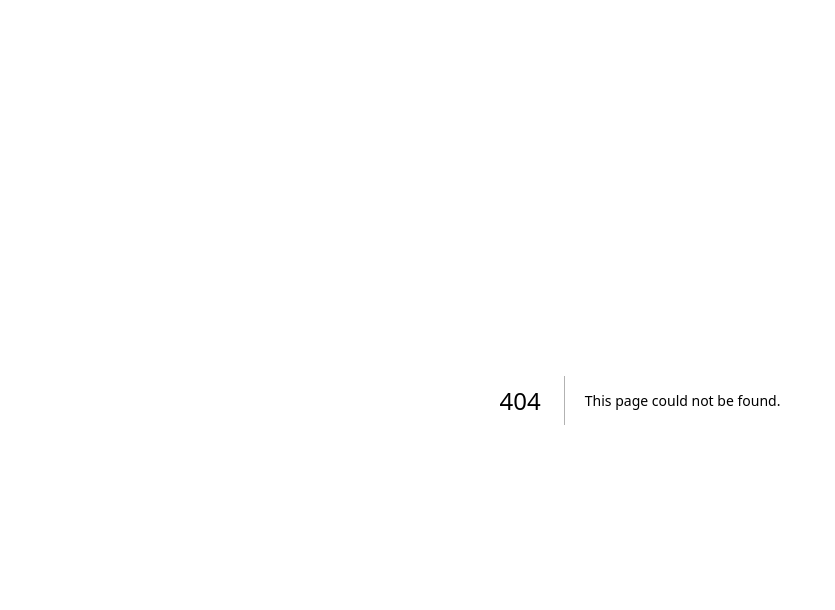
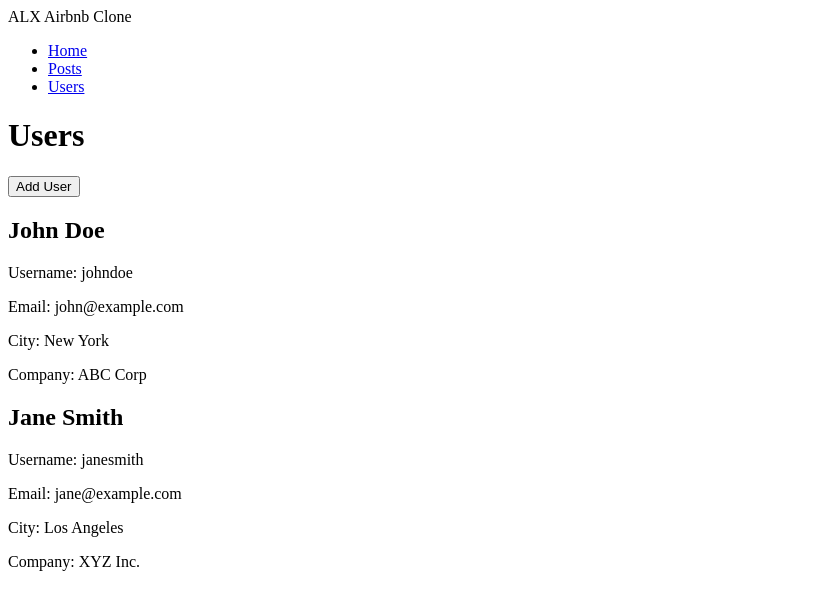
Before and after one commit to codewithgloria/alx-project-0x00-setup, a Next.js app in the folder alx-project-0x00/: page /users in a window 1280 px wide. Before the commit this address had no page. Shown: the top 610 px of the page, without its empty margins (0-835 px from the left). Built offline with nearby package versions, Linux system fonts and the light colour scheme.

Commit message:
completed all tasks

```diff
--- /dev/null
+++ b/alx-project-0x00/components/common/UserCard.tsx
@@ -0,0 +1,16 @@
+import React from 'react';
+import { UserProps } from '@/interfaces';
+
+const UserCard: React.FC<{ user: UserProps }> = ({ user }) => {
+  return (
+    <div className="bg-white shadow-md rounded-lg p-4 m-2">
+      <h2 className="text-xl font-semibold">{user.name}</h2>
+      <p>Username: {user.username}</p>
+      <p>Email: {user.email}</p>
+      <p>City: {user.address.city}</p>
+      <p>Company: {user.company.name}</p>
+    </div>
+  );
+};
+
+export default UserCard;
--- /dev/null
+++ b/alx-project-0x00/components/common/UserModal.tsx
@@ -0,0 +1,40 @@
+import React from 'react';
+import { UserModalProps } from '@/interfaces';
+
+const UserModal: React.FC<UserModalProps> = ({ isOpen, onClose, onAddUser }) => {
+  const handleAdd = () => {
+    const newUser = {
+      id: Date.now(),
+      name: "New User",
+      username: "new_user",
+      email: "new@user.com",
+      address: {
+        city: "New City",
+        zipcode: "12345"
+      },
+      phone: "123-456-7890",
+      website: "example.com",
+      company: {
+        name: "New Company"
+      }
+    };
+    onAddUser(newUser);
+    onClose();
+  };
+
+  if (!isOpen) return null;
+
+  return (
+    <div className="fixed inset-0 bg-black bg-opacity-50 z-10 flex justify-center items-center">
+      <div className="bg-white p-4 rounded shadow-lg w-80">
+        <h2 className="text-lg font-bold mb-4">Add New User</h2>
+        <button onClick={onClose} className="absolute top-2 right-2 text-gray-500">X</button>
+        <button onClick={handleAdd} className="bg-green-500 text-white px-4 py-2 rounded">
+          Add User
+        </button>
+      </div>
+    </div>
+  );
+};
+
+export default UserModal;
--- /dev/null
+++ b/alx-project-0x00/pages/users/index.tsx
@@ -0,0 +1,73 @@
+import React, { useState } from 'react';
+import Header from '../../components/layout/Header';
+import UserCard from '../../components/common/UserCard';
+import UserModal from '../../components/common/UserModal';
+
+const sampleUsers = [
+  {
+    id: 1,
+    name: "John Doe",
+    username: "johndoe",
+    email: "john@example.com",
+    address: {
+      city: "New York",
+      zipcode: "10001"
+    },
+    phone: "123-456-7890",
+    website: "example.com",
+    company: {
+      name: "ABC Corp"
+    }
+  },
+  {
+    id: 2,
+    name: "Jane Smith",
+    username: "janesmith",
+    email: "jane@example.com",
+    address: {
+      city: "Los Angeles",
+      zipcode: "90001"
+    },
+    phone: "987-654-3210",
+    website: "jane.dev",
+    company: {
+      name: "XYZ Inc."
+    }
+  }
+];
+
+const UsersPage = () => {
+  const [users, setUsers] = useState(sampleUsers);
+  const [isModalOpen, setIsModalOpen] = useState(false);
+
+  const addUser = (newUser) => {
+    setUsers([...users, newUser]);
+  };
+
+  return (
+    <div className="min-h-screen bg-gray-100">
+      <Header />
+      <main className="container mx-auto p-4">
+        <h1 className="text-2xl font-bold mb-4">Users</h1>
+        <button
+          className="bg-blue-500 text-white px-4 py-2 rounded mb-4"
+          onClick={() => setIsModalOpen(true)}
+        >
+          Add User
+        </button>
+        <div className="grid grid-cols-1 md:grid-cols-2 gap-4">
+          {users.map(user => (
+            <UserCard key={user.id} user={user} />
+          ))}
+        </div>
+        <UserModal
+          isOpen={isModalOpen}
+          onClose={() => setIsModalOpen(false)}
+          onAddUser={addUser}
+        />
+      </main>
+    </div>
+  );
+};
+
+export default UsersPage;
```
Also changed, not shown: alx-project-0x00/components/common/PostCard.tsx (added, +17 -0 lines), alx-project-0x00/components/common/PostModal.tsx (added, +30 -0 lines), alx-project-0x00/pages/posts/index.tsx (added, +45 -0 lines).
